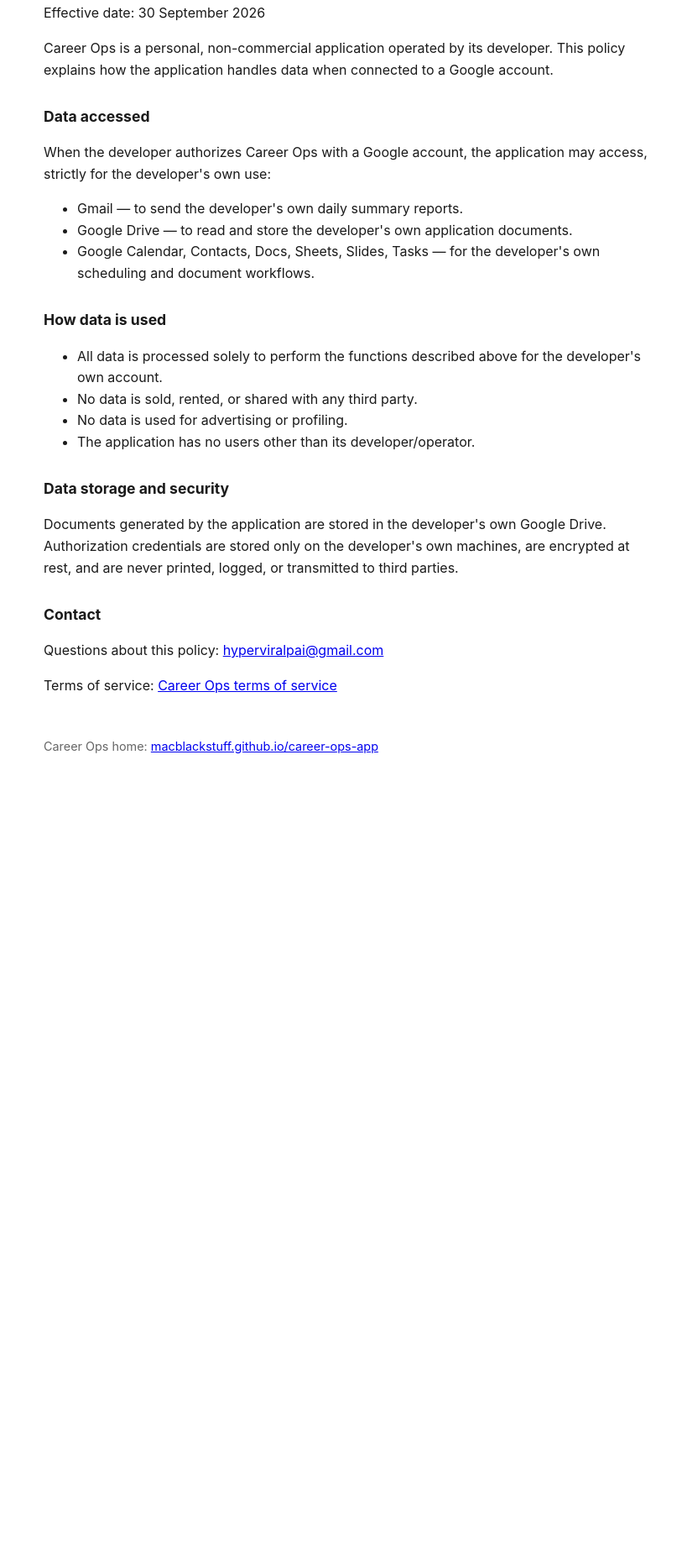
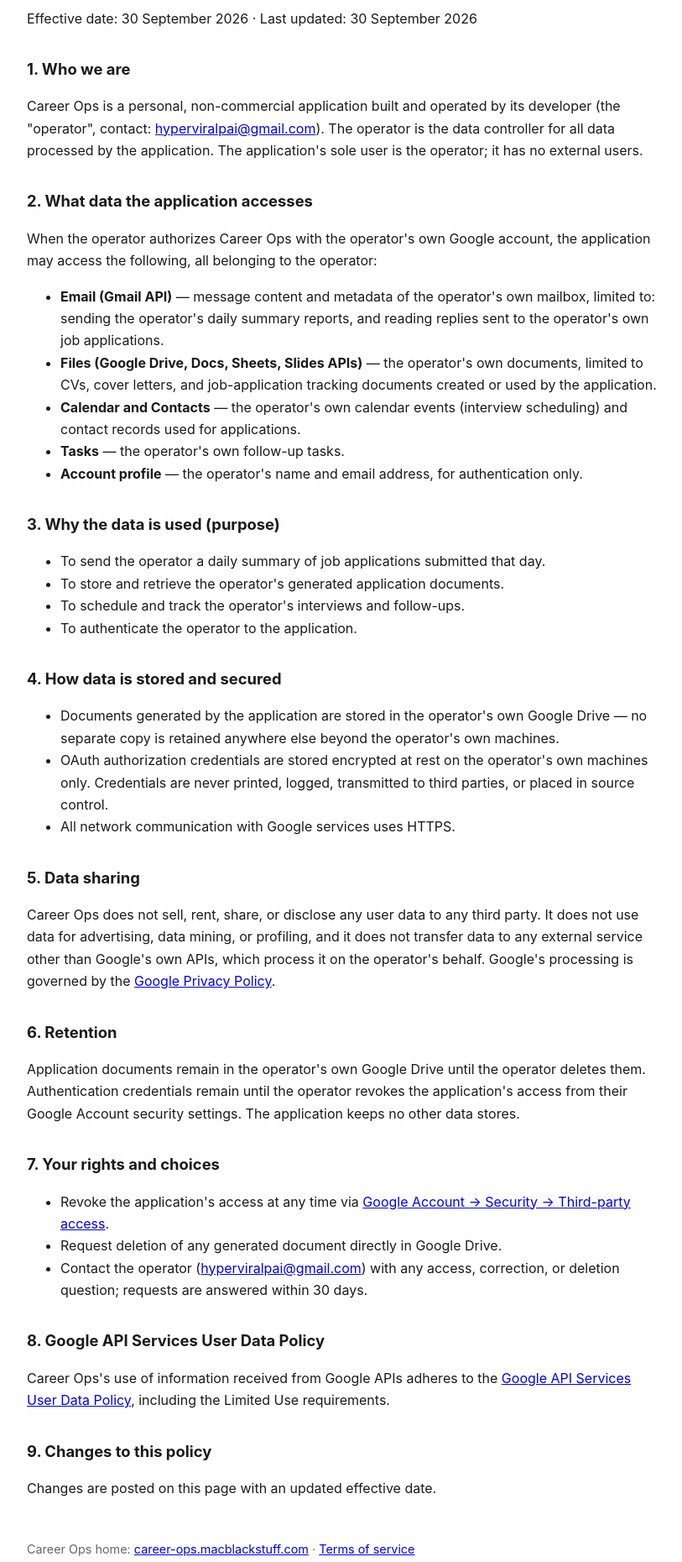
Before and after one commit to macblackstuff/career-ops-app, a plain HTML site: page privacy.html in a window 1280 px wide. Shown: the part 110-1970 px from the top of the page at 84% size, without its empty margins (228-1041 px from the left). Before the commit the page ends 1058 px from the top, so only its background shows below. Drawn offline with Linux system fonts and the light colour scheme.

Commit message:
Custom domain + expanded purpose/privacy content per Google branding review

```diff
--- a/privacy.html
+++ b/privacy.html
@@ -3,35 +3,65 @@
 <head>
 <meta charset="utf-8">
 <meta name="viewport" content="width=device-width, initial-scale=1">
+<meta name="robots" content="index, follow">
+<meta name="description" content="Career Ops privacy policy — what data the app accesses, why, how it is stored, and your rights.">
 <title>Career Ops — Privacy Policy</title>
 <style>
-body{font-family:-apple-system,system-ui,sans-serif;max-width:720px;margin:3rem auto;padding:0 1.5rem;line-height:1.6;color:#1a1a1a}
-h1{font-size:1.8rem}h2{font-size:1.1rem;margin-top:1.8rem}footer{margin-top:3rem;color:#666;font-size:.9rem}
+body{font-family:-apple-system,system-ui,sans-serif;max-width:760px;margin:3rem auto;padding:0 1.5rem;line-height:1.65;color:#1a1a1a}
+h1{font-size:1.9rem}h2{font-size:1.15rem;margin-top:2rem}footer{margin-top:3rem;color:#666;font-size:.9rem}
 </style>
 </head>
 <body>
 <h1>Career Ops — Privacy Policy</h1>
-<p>Effective date: 30 September 2026</p>
-<p>Career Ops is a personal, non-commercial application operated by its developer. This policy explains how the application handles data when connected to a Google account.</p>
-<h2>Data accessed</h2>
-<p>When the developer authorizes Career Ops with a Google account, the application may access, strictly for the developer's own use:</p>
+<p>Effective date: 30 September 2026 · Last updated: 30 September 2026</p>
+
+<h2>1. Who we are</h2>
+<p>Career Ops is a personal, non-commercial application built and operated by its developer (the "operator", contact: <a href="mailto:hyperviralpai@gmail.com">hyperviralpai@gmail.com</a>). The operator is the data controller for all data processed by the application. The application's sole user is the operator; it has no external users.</p>
+
+<h2>2. What data the application accesses</h2>
+<p>When the operator authorizes Career Ops with the operator's own Google account, the application may access the following, all belonging to the operator:</p>
 <ul>
-<li>Gmail — to send the developer's own daily summary reports.</li>
-<li>Google Drive — to read and store the developer's own application documents.</li>
-<li>Google Calendar, Contacts, Docs, Sheets, Slides, Tasks — for the developer's own scheduling and document workflows.</li>
+<li><strong>Email (Gmail API)</strong> — message content and metadata of the operator's own mailbox, limited to: sending the operator's daily summary reports, and reading replies sent to the operator's own job applications.</li>
+<li><strong>Files (Google Drive, Docs, Sheets, Slides APIs)</strong> — the operator's own documents, limited to CVs, cover letters, and job-application tracking documents created or used by the application.</li>
+<li><strong>Calendar and Contacts</strong> — the operator's own calendar events (interview scheduling) and contact records used for applications.</li>
+<li><strong>Tasks</strong> — the operator's own follow-up tasks.</li>
+<li><strong>Account profile</strong> — the operator's name and email address, for authentication only.</li>
 </ul>
-<h2>How data is used</h2>
+
+<h2>3. Why the data is used (purpose)</h2>
 <ul>
-<li>All data is processed solely to perform the functions described above for the developer's own account.</li>
-<li>No data is sold, rented, or shared with any third party.</li>
-<li>No data is used for advertising or profiling.</li>
-<li>The application has no users other than its developer/operator.</li>
+<li>To send the operator a daily summary of job applications submitted that day.</li>
+<li>To store and retrieve the operator's generated application documents.</li>
+<li>To schedule and track the operator's interviews and follow-ups.</li>
+<li>To authenticate the operator to the application.</li>
 </ul>
-<h2>Data storage and security</h2>
-<p>Documents generated by the application are stored in the developer's own Google Drive. Authorization credentials are stored only on the developer's own machines, are encrypted at rest, and are never printed, logged, or transmitted to third parties.</p>
-<h2>Contact</h2>
-<p>Questions about this policy: <a href="mailto:hyperviralpai@gmail.com">hyperviralpai@gmail.com</a></p>
-<p>Terms of service: <a href="/career-ops-app/terms.html">Career Ops terms of service</a></p>
-<footer>Career Ops home: <a href="/career-ops-app/">macblackstuff.github.io/career-ops-app</a></footer>
+
+<h2>4. How data is stored and secured</h2>
+<ul>
+<li>Documents generated by the application are stored in the operator's own Google Drive — no separate copy is retained anywhere else beyond the operator's own machines.</li>
+<li>OAuth authorization credentials are stored encrypted at rest on the operator's own machines only. Credentials are never printed, logged, transmitted to third parties, or placed in source control.</li>
+<li>All network communication with Google services uses HTTPS.</li>
+</ul>
+
+<h2>5. Data sharing</h2>
+<p>Career Ops does not sell, rent, share, or disclose any user data to any third party. It does not use data for advertising, data mining, or profiling, and it does not transfer data to any external service other than Google's own APIs, which process it on the operator's behalf. Google's processing is governed by the <a href="https://policies.google.com/privacy">Google Privacy Policy</a>.</p>
+
+<h2>6. Retention</h2>
+<p>Application documents remain in the operator's own Google Drive until the operator deletes them. Authentication credentials remain until the operator revokes the application's access from their Google Account security settings. The application keeps no other data stores.</p>
+
+<h2>7. Your rights and choices</h2>
+<ul>
+<li>Revoke the application's access at any time via <a href="https://myaccount.google.com/permissions">Google Account → Security → Third-party access</a>.</li>
+<li>Request deletion of any generated document directly in Google Drive.</li>
+<li>Contact the operator (<a href="mailto:hyperviralpai@gmail.com">hyperviralpai@gmail.com</a>) with any access, correction, or deletion question; requests are answered within 30 days.</li>
+</ul>
+
+<h2>8. Google API Services User Data Policy</h2>
+<p>Career Ops's use of information received from Google APIs adheres to the <a href="https://developers.google.com/terms/api-services-user-data-policy">Google API Services User Data Policy</a>, including the Limited Use requirements.</p>
+
+<h2>9. Changes to this policy</h2>
+<p>Changes are posted on this page with an updated effective date.</p>
+
+<footer>Career Ops home: <a href="/">career-ops.macblackstuff.com</a> · <a href="/terms.html">Terms of service</a></footer>
 </body>
 </html>
```
Also changed, not shown: index.html (+36 -13 lines), terms.html (+3 -1 lines), 1 other file.
